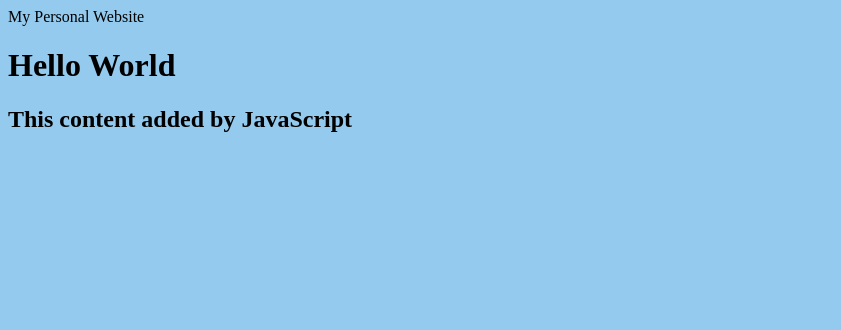
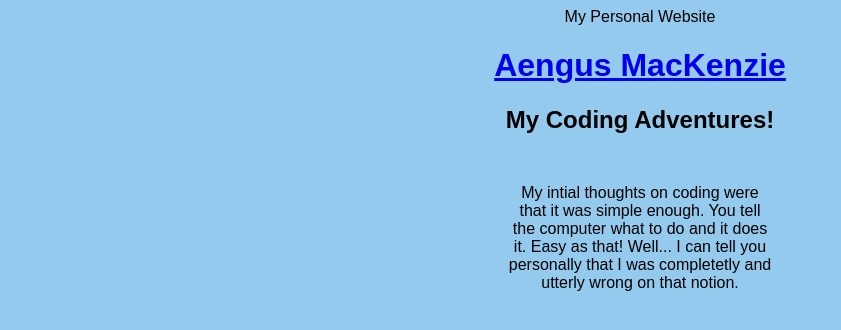
Before and after one commit to amacken3/my-personal-website, a plain HTML site: page index.html in a window 1280 px wide. Shown: the whole page, without its empty margins (0-841 px from the left). Drawn offline with Linux system fonts and the light colour scheme.

Commit message:
Day 1 changes

```diff
--- a/index.html
+++ b/index.html
@@ -5,7 +5,8 @@
     <titel>My Personal Website</titel>
   </head>
   <body>
-    <h1>Hello World</h1>
+    <h1><a id = linkedIn href = "https://www.linkedin.com/in/angus-mackenzie-242a7620b/">Aengus MacKenzie</a></h1>
     <script src="script.js"></script>
+    <p id = intro>My intial thoughts on coding were that it was simple enough. You tell the computer what to do and it does it. Easy as that! Well... I can tell you personally that I was completetly and utterly wrong on that notion.</p>
   </body>
 </html>
--- a/script.js
+++ b/script.js
@@ -1,3 +1,3 @@
 const h2 = document.createElement("h2");
-h2.textContent = "This content added by JavaScript";
+h2.textContent = "My Coding Adventures!";
 document.querySelector("body").appendChild(h2);
--- a/style.css
+++ b/style.css
@@ -1,3 +1,15 @@
+html {
+    font-family:Arial, Helvetica, sans-serif;
+}
 body {
+    text-align: center;
     background: #93caed;
+};
+#linkedIn {
+    background: black;
 }
+#intro {
+    margin-left: 500px;
+    margin-right: 500px;
+    margin-top: 50px;
+}
```
